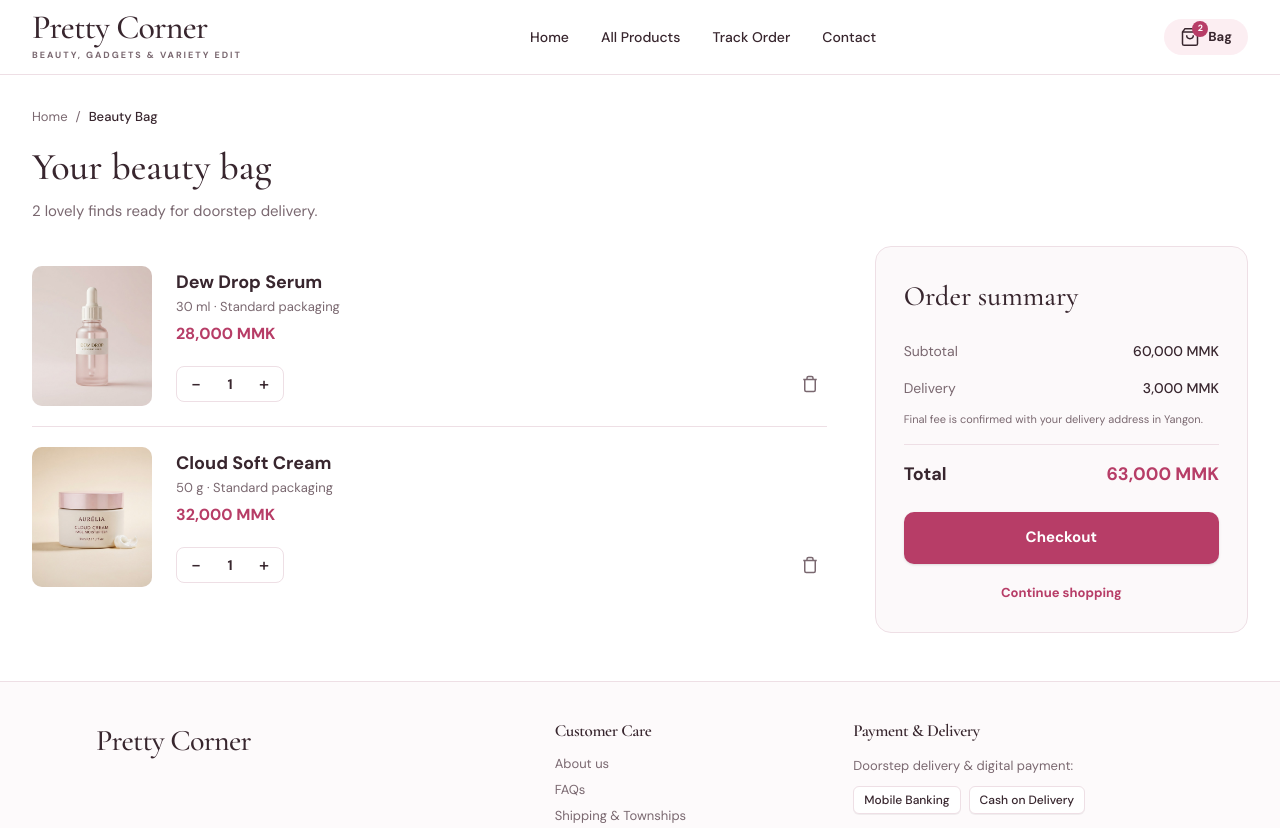
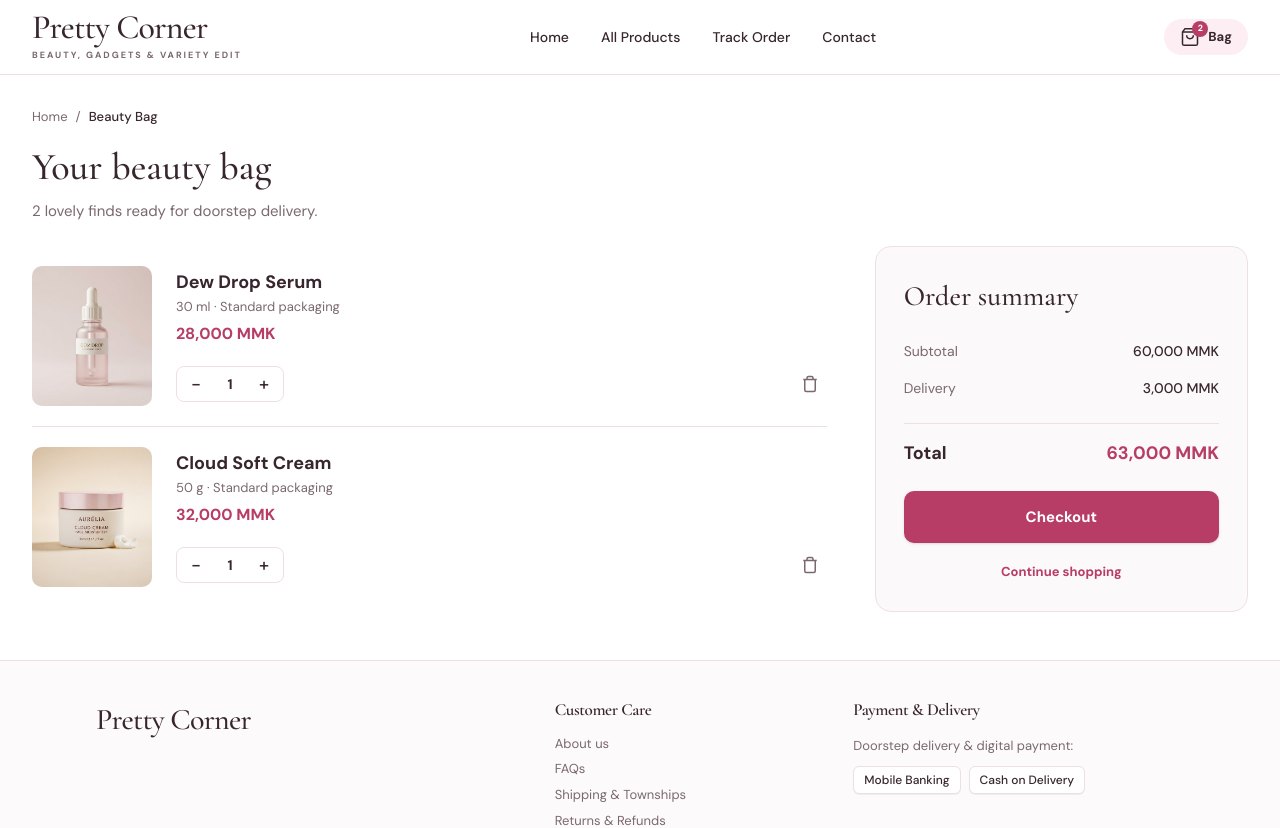
Before and after one commit to TheinMinHtet/Pretty_Corner, a Next.js app: page /bag in a window 1280 px wide. Shown: the top 828 px of the page. Built offline with nearby package versions, Linux system fonts and the light colour scheme.

Commit message:
fix: remove final fee note under delivery in beauty bag summary

```diff
--- a/src/app/bag/page.tsx
+++ b/src/app/bag/page.tsx
@@ -119,10 +119,6 @@ export default function ShoppingBagPage() {
                   <span className="text-[#38262e] font-medium">{selectedTownship.fee.toLocaleString()} MMK</span>
                 </div>
 
-                <p className="text-[11px] text-[#7a6870] mt-1">
-                  Final fee is confirmed with your delivery address in Yangon.
-                </p>
-
                 <div className="my-4 border-t border-[#eedfe5]" />
 
                 <div className="flex justify-between items-center text-[18px] font-bold text-[#38262e]">
```
